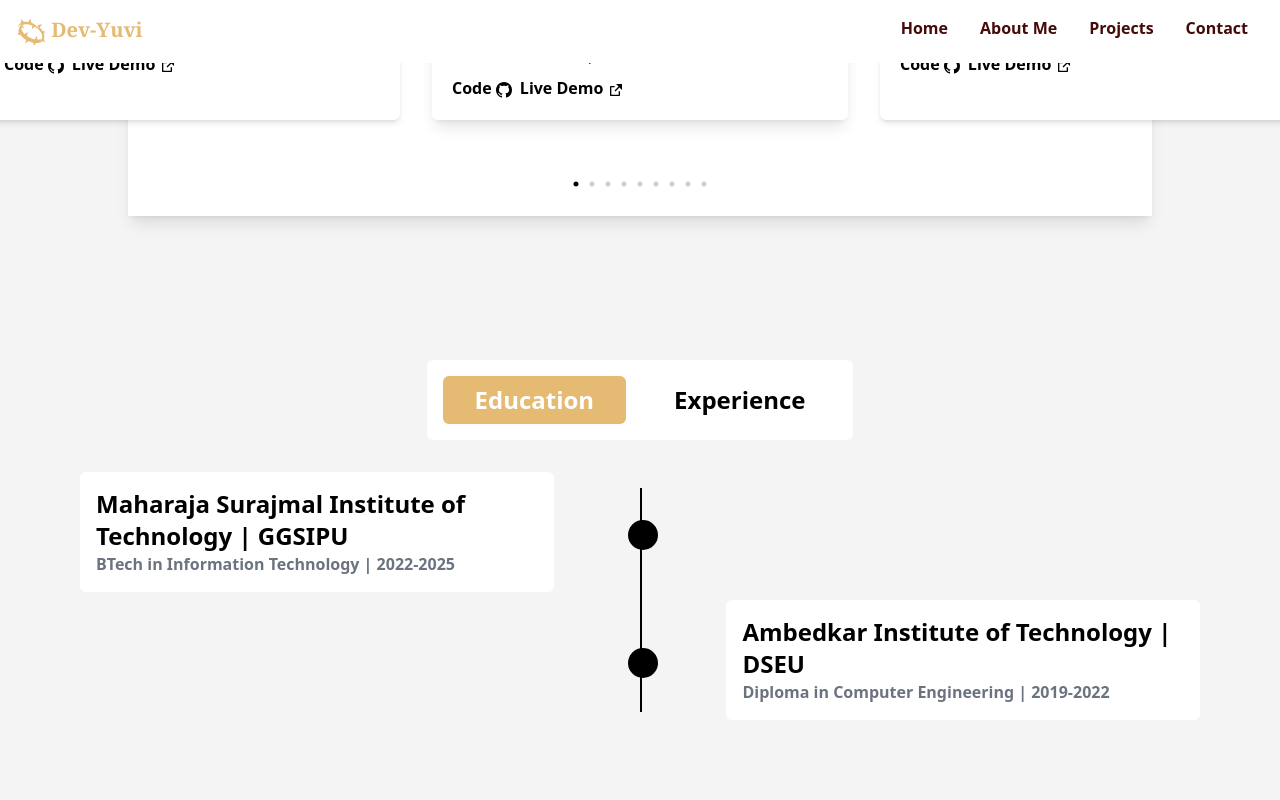
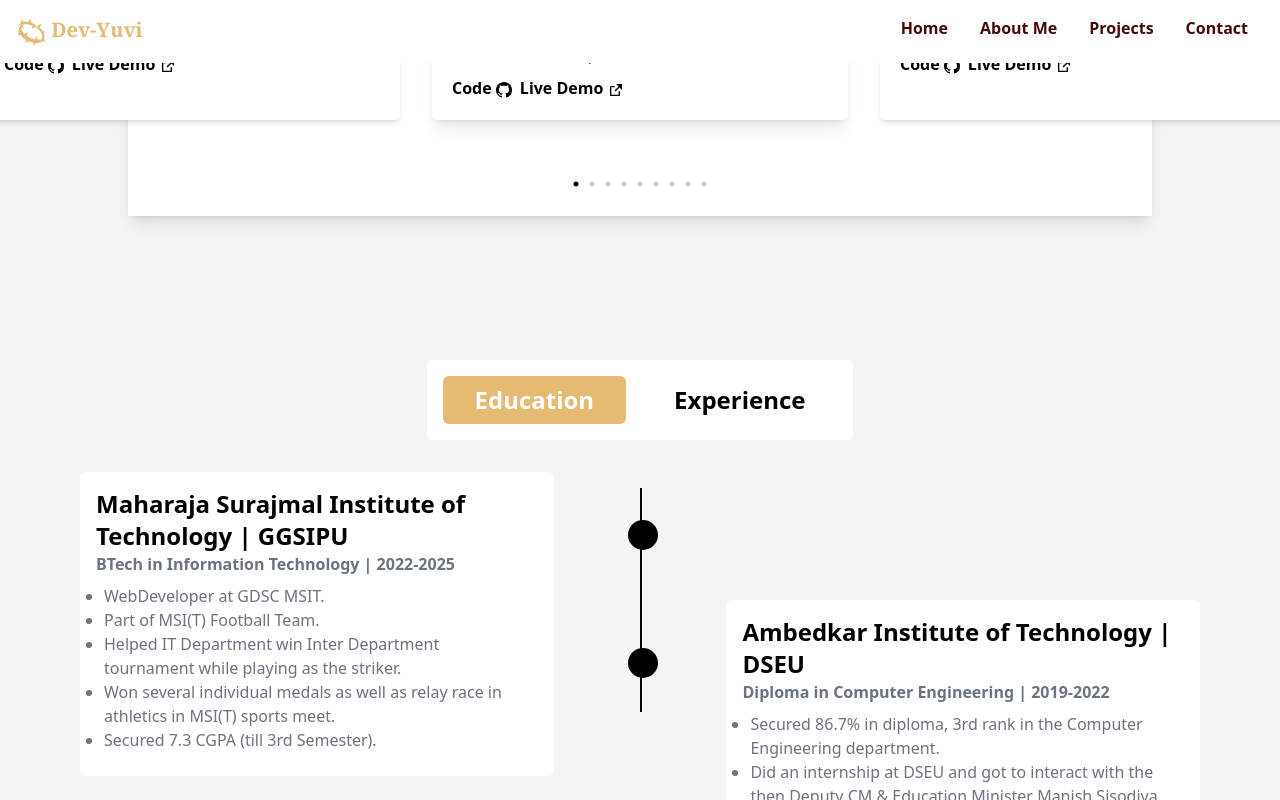
Before and after one commit to Yuvraj883/Yuvis-Portfolio, a React (Create React App) app: page / in a window 1280 px wide. Both pictures are taken after a click on the button "Education". Shown: the part 2130-2930 px from the top of the page. Built offline with nearby package versions, Linux system fonts and the light colour scheme.

Commit message:
Update information in education section

```diff
--- a/src/Components/EducationNExperience.jsx
+++ b/src/Components/EducationNExperience.jsx
@@ -20,12 +20,12 @@ const EducationNExperience = () => {
         <>
             <div className="my-24 h-auto p-12">
                 <div className="flex flex-row justify-center items-center font-bold mb-8 rounded-md bg-white p-2 w-min mx-auto text-2xl">
-                    <button onClick={handleEducation} className={education==="true" ? "m-2 px-8 py-2 bg-[#E5BA73] rounded-md cursor-pointer text-white text-2xl" : "m-2 px-8 py-2 bg-white rounded-md cursor-pointer text-black hover:bg-[#f1f5f9]"}>Education</button>
-                    <button onClick={handleExperience} className={experience==="true" ? "m-2 px-8 py-2 bg-[#E5BA73] rounded-md cursor-pointer text-white text-2xl" : "m-2 px-8 py-2 bg-white rounded-md cursor-pointer text-black hover:bg-[#f1f5f9]"}>Experience</button>
+                    <button onClick={handleEducation} className={education === "true" ? "m-2 px-8 py-2 bg-[#E5BA73] rounded-md cursor-pointer text-white text-2xl" : "m-2 px-8 py-2 bg-white rounded-md cursor-pointer text-black hover:bg-[#f1f5f9]"}>Education</button>
+                    <button onClick={handleExperience} className={experience === "true" ? "m-2 px-8 py-2 bg-[#E5BA73] rounded-md cursor-pointer text-white text-2xl" : "m-2 px-8 py-2 bg-white rounded-md cursor-pointer text-black hover:bg-[#f1f5f9]"}>Experience</button>
                 </div>
                 {
                     // Education
-                    education==="true" &&
+                    education === "true" &&
                     <div>
                         <div className="relative h-24 m-0 p-0 ">
                             <div>
@@ -35,7 +35,14 @@ const EducationNExperience = () => {
                                     <div className="absolute  w-[30px] h-[30px] top-[50%] rounded-full bg-black left-[49%]  "></div>
                                     <h1 className="font-bold text-2xl ">Maharaja Surajmal Institute of Technology | GGSIPU</h1>
                                     <h3 className="font-semibold text-gray-500">BTech in Information Technology | 2022-2025</h3>
+                                    <ul className="text-gray-500 p-2">
+                                        <li className=" list-disc mx-0">WebDeveloper at GDSC MSIT.</li>
+                                        <li className=" list-disc mx-0">Part of MSI(T) Football Team.</li>
+                                        <li className=" list-disc mx-0">Helped IT Department win Inter Department tournament while playing as the striker.</li>
+                                        <li className=" list-disc mx-0">Won several individual medals as well as relay race in athletics in MSI(T) sports meet.</li>
+                                        <li className=" list-disc mx-0">Secured 7.3 CGPA (till 3rd Semester).</li>
 
+                                    </ul>
                                 </div>
                             </div>
 
@@ -50,6 +57,12 @@ const EducationNExperience = () => {
                                     <div className="absolute w-[30px] h-[30px] top-[50%] rounded-full bg-black left-[49%]  "></div>
                                     <h1 className="font-bold text-2xl ">Ambedkar Institute of Technology | DSEU</h1>
                                     <h3 className="font-semibold text-gray-500">Diploma in Computer Engineering | 2019-2022</h3>
+                                    <ul className="text-gray-500 p-2">
+                                        <li className=" list-disc mx-0">Secured 86.7% in diploma, 3rd rank in the Computer Engineering department.</li>
+                                        <li className=" list-disc mx-0">Did an internship at DSEU and got to interact with the then Deputy CM & Education Minister Manish Sisodiya.</li>
+                                        <li className=" list-disc mx-0">Been Class Representative for 5 semesters.</li>
+
+                                    </ul>
 
                                 </div>
                             </div>
@@ -60,7 +73,7 @@ const EducationNExperience = () => {
                 }
                 {
                     // Experience
-                    experience ==="true" &&
+                    experience === "true" &&
                     <div className="h-auto">
                         <div className="relative h-24 m-0 p-0 ">
                             <div className="flex flex-col justify-center">
```
Lines whose indentation alone changed are shown as unchanged.
